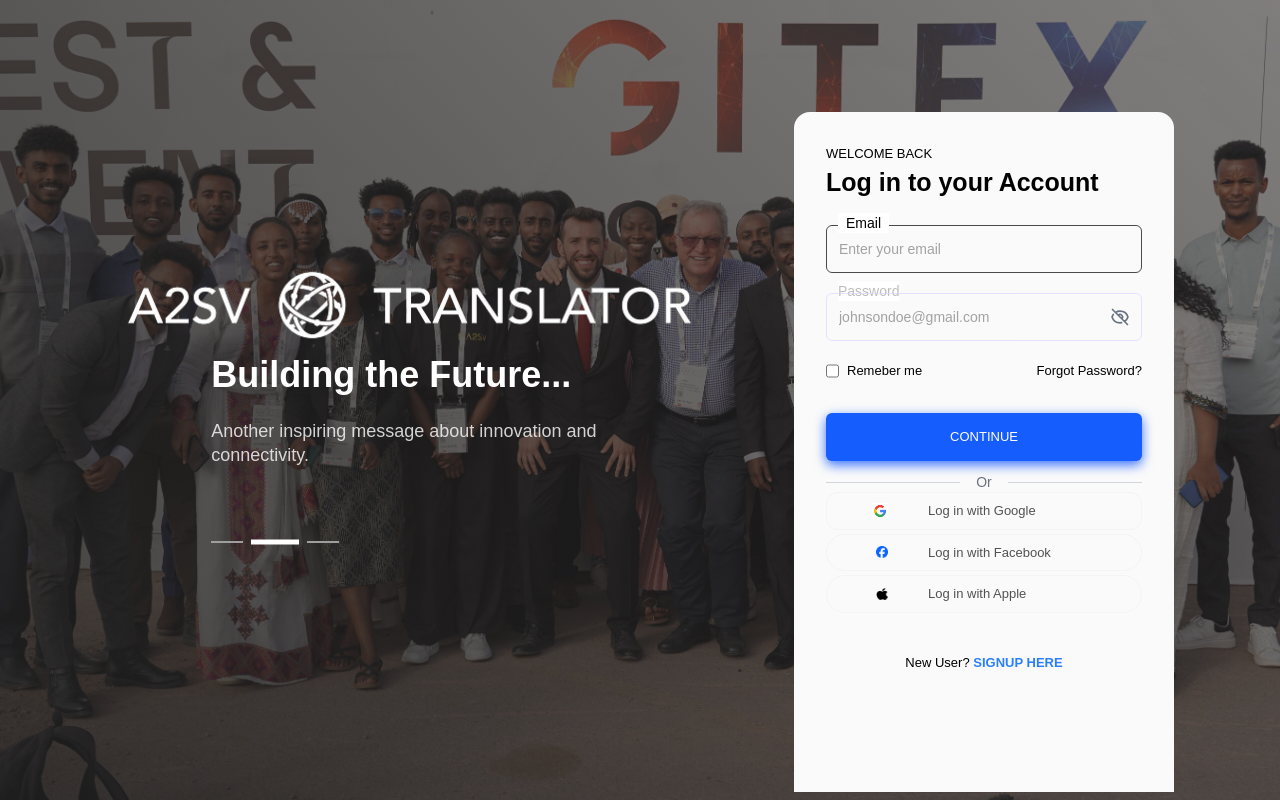
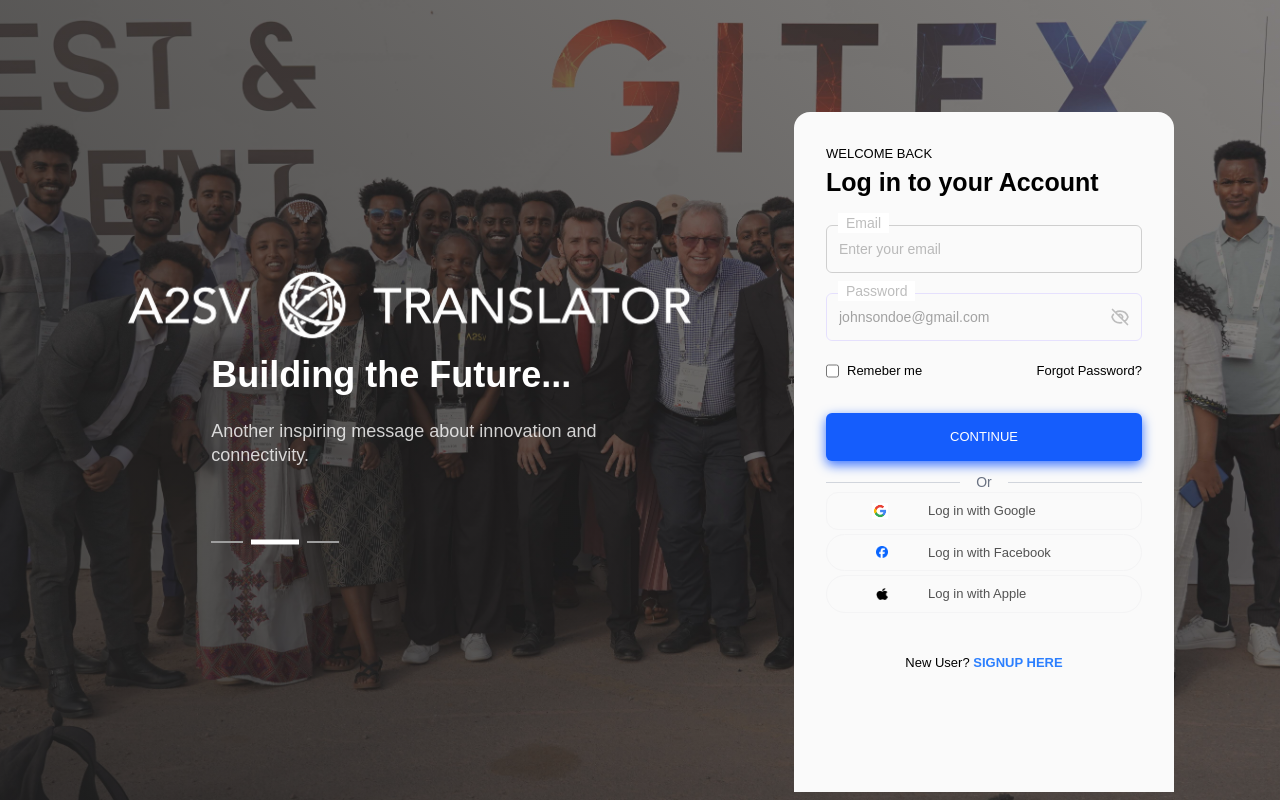
Before and after one commit to A2SV/A2SV-2025-Internship-Pass-Me, a Next.js app in the folder web/: page /home in a window 1280 px wide. Built offline with nearby package versions, Linux system fonts and the light colour scheme; a web font is replaced by a local one.

Commit message:
finalize the styling signin signup

```diff
--- a/web/src/app/components/auth/forms/LoginForm.tsx
+++ b/web/src/app/components/auth/forms/LoginForm.tsx
@@ -34,7 +34,7 @@
         <form className="flex flex-col w-full max-w-md" onSubmit={handleSubmit(onSubmit)} noValidate>
 
           {/* Email */}
-          <div className="mb-5 relative">
+          <div className="mb-5 relative group">
             <input
               type="email"
               id="email"
@@ -51,9 +51,9 @@
                 }
               })}
               placeholder="Enter your email"
-              className="w-70 md:w-full h-12 px-3 py-2 border border-[#4242423] rounded-md opacity-70 placeholder:text-sm focus:outline-none"
+              className="w-70 group md:w-full h-12 px-3 py-2 border border-[#BDBDBD]  hover:border-[#424242] text-[#424242] rounded-md opacity-70 placeholder:text-sm focus:outline-none"
             />
-            <label htmlFor="email" className="absolute -top-3 left-3 bg-white px-2  text-sm">
+            <label htmlFor="email" className="absolute -top-3 left-3 bg-white px-2  text-sm text-[#BDBDBD] group-hover:text-[#424242] ">
               Email
             </label>
             {errors.email && (
@@ -64,11 +64,8 @@
           </div>
 
           {/* Password */}
-          <div className="mb-5 relative">
+          <div className="mb-5 relative group">
 
-            <label htmlFor="password" className="absolute -top-3 left-3 text-[#BDBDBD] bg-white  text-sm">
-              Password
-            </label>
             <input
               type={showPassword ? "text" : "password"}
               id="password"
@@ -78,13 +75,17 @@
                   message: "password required",
                 },
               })}
+
               placeholder="johnsondoe@gmail.com"
-              className="w-70 md:w-full relative h-12 px-3 py-2 border border-violet-200 rounded-md opacity-70 placeholder:text-sm focus:outline-none"
+              className="w-70 md:w-full relative h-12 px-3 py-2 border  border-violet-200 hover:border-[#424242] rounded-md opacity-70 placeholder:text-sm focus:outline-none"
             />
+              <label htmlFor="password" className="absolute -top-3 px-2 left-3 text-[#BDBDBD] group-hover:text-[#424242] bg-white  text-sm">
+                Password
+              </label>
             <button
               type="button"
               onClick={() => setShowPassword(!showPassword)}
-              className=" md:absolute right-3 top-1/2 transform -translate-y-1/2 text-gray-500 hover:text-gray-700"
+              className=" md:absolute right-3 top-1/2 transform -translate-y-1/2 text-[#BDBDBD] group-hover:text-[#424242]"
             >
               {showPassword ? (
                 <svg xmlns="http://www.w3.org/2000/svg" className="h-5 w-5" fill="none" viewBox="0 0 24 24" stroke="currentColor">
--- a/web/src/app/components/auth/forms/SignupForm.tsx
+++ b/web/src/app/components/auth/forms/SignupForm.tsx
@@ -29,7 +29,7 @@
         </div>
         <div>
           <form className="flex flex-col w-full max-w-md" onSubmit={handleSubmit(onSubmit)} noValidate>
-            <div className="mb-5 relative">
+            <div className="mb-5 relative group">
               <input
                 type="text"
                 id="name"
@@ -41,9 +41,9 @@
                   }
                 })}
                 placeholder="johnsone Doe"
-                className="w-70 md:w-full h-12 px-3 py-2 border border-violet-200 rounded-md opacity-70 placeholder:text-sm focus:outline-none"
+                className="w-70 md:w-full h-12 px-3 py-2 border border-violet-200 hover:border-[#424242] rounded-md opacity-70 placeholder:text-sm focus:outline-none"
               />
-              <label htmlFor="name" className="absolute -top-3 left-3 bg-white px-2 text-sm text-[#BDBDBD]">
+              <label htmlFor="name" className="absolute -top-3 left-3 bg-white px-2 text-sm text-[#BDBDBD] group-hover:text-[#424242]">
                 Your Name
               </label>
               {errors.fullName && (
@@ -54,7 +54,7 @@
             </div>
 
             {/* Email */}
-            <div className="mb-5 relative">
+            <div className="mb-5 group relative">
               <input
                 type="email"
                 id="email"
@@ -71,9 +71,9 @@
                   }
                 })}
                 placeholder="jhonsenedoe@gmail.com"
-                className="w-70 md:w-full h-12 px-3 py-2 border border-[#424242] rounded-md opacity-70 placeholder:text-sm focus:outline-none"
+                className="w-70 md:w-full h-12 px-3 py-2 border border-[#BDBDBD] hover:border-[#424242] rounded-md opacity-70 placeholder:text-sm focus:outline-none"
               />
-              <label htmlFor="email" className="absolute -top-3 left-3 bg-white px-2  text-sm">
+              <label htmlFor="email" className="absolute -top-3 left-3 group-hover:text-[#424242] text-[#BDBDBD] bg-white px-2  text-sm">
                 Email
               </label>
               {errors.email && (
@@ -84,11 +84,8 @@
             </div>
 
             {/* Password */}
-            <div className="mb-5 relative">
+            <div className="mb-5 group relative">
 
-              <label htmlFor="password" className="absolute -top-3 left-3 bg-white px-2 text-sm text-[#BDBDBD]">
-                password
-              </label>
               <input
                 type={showPassword ? "text" : "password"}
                 id="password"
@@ -99,12 +96,15 @@
                   },
                 })}
                 placeholder="123"
-                className="w-70  md:w-full relative h-12 px-3 py-2 border border-violet-200 rounded-md opacity-70 placeholder:text-sm focus:outline-none"
+                className="w-70  md:w-full hover:border-[#424242] relative h-12 px-3 py-2 border border-violet-200 rounded-md opacity-70 placeholder:text-sm focus:outline-none"
               />
+                <label htmlFor="password" className="absolute -top-3 left-3 group-hover:text-[#424242] bg-white px-2 text-sm text-[#BDBDBD]">
+                  password
+                </label>
               <button
                 type="button"
                 onClick={() => setShowPassword(!showPassword)}
-                className="absolute right-3 top-1/2 transform -translate-y-1/2 text-gray-500 hover:text-gray-700"
+                className="absolute right-3 top-1/2 transform -translate-y-1/2 text-[#BDBDBD] group-hover:text-[#424242]"
               >
                 {showPassword ? (
                   <svg xmlns="http://www.w3.org/2000/svg" className="h-5 w-5" fill="none" viewBox="0 0 24 24" stroke="currentColor">
```
